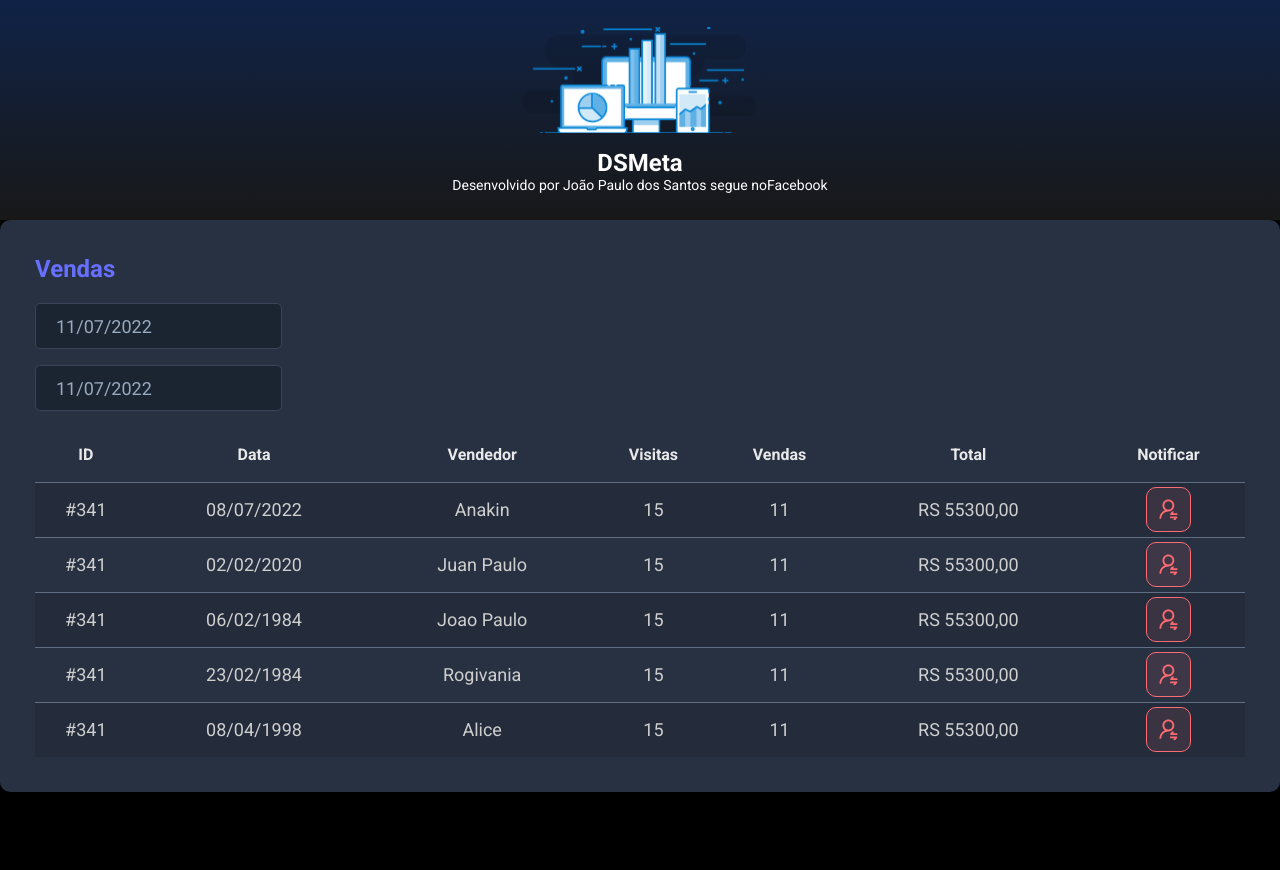
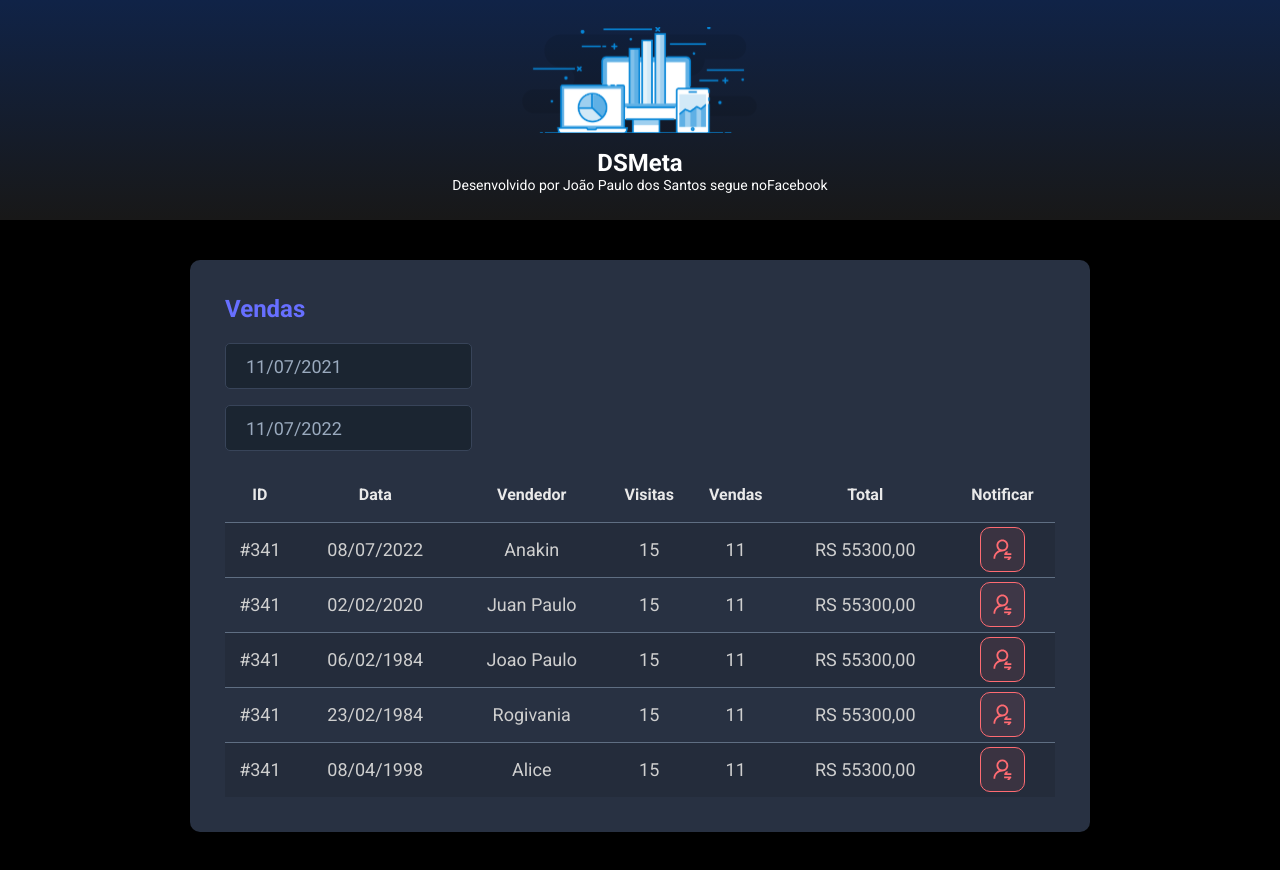
Before and after one commit to jps198/dsmeta, a React (Vite) app in the folder frontend/: page / in a window 1280 px wide. Before the commit the page ends 800 px from the top, so only its background shows below. Built offline with nearby package versions, Linux system fonts and the light colour scheme.

Commit message:
useState

```diff
--- a/frontend/src/components/Header/index.tsx
+++ b/frontend/src/components/Header/index.tsx
@@ -1,6 +1,6 @@
 import logo from "../../assets/img/logo.svg";
 
-import './styles.css'
+import './styles.css';
 
 function Header() {
   return (
--- a/frontend/src/components/NotificationButton/index.tsx
+++ b/frontend/src/components/NotificationButton/index.tsx
@@ -1,6 +1,6 @@
-import icon from '../../assets/img/notification-icon.svg'
+import icon from '../../assets/img/notification-icon.svg';
 
-import './styles.css'
+import './styles.css';
 
 function NotificationButton() {
   return (
--- a/frontend/src/components/SalesCard/index.tsx
+++ b/frontend/src/components/SalesCard/index.tsx
@@ -1,3 +1,4 @@
+import { useState } from "react";
 import DatePicker from "react-datepicker";
 import "react-datepicker/dist/react-datepicker.css";
 
@@ -5,22 +6,29 @@
 import "./styles.css";
 
 function SalesCard() {
+
+  const min = new Date(new Date().setDate(new Date().getDate() - 365));
+  const max = new Date();
+
+  const [minDate, setMinDate] = useState(min);
+  const [maxDate, setMaxDate] = useState(max);
+
   return (
     <div className="card">
       <h2 className="sales-title">Vendas</h2>
       <div>
         <div className="form-control-container">
           <DatePicker
-            selected={new Date()}
-            onChange={(date: Date) => {}}
+            selected={minDate}
+            onChange={(date: Date) => setMinDate(date)}
             className="form-control"
             dateFormat="dd/MM/yyyy"
           />
         </div>
         <div className="form-control-container">
           <DatePicker
-            selected={new Date()}
-            onChange={(date: Date) => {}}
+            selected={maxDate}
+            onChange={(date: Date) => setMaxDate(date)}
             className="form-control"
             dateFormat="dd/MM/yyyy"
           />
--- a/frontend/src/index.css
+++ b/frontend/src/index.css
@@ -19,3 +19,13 @@
   color: unset;
   text-decoration: none;
 }
+
+.container{
+  width: 100%;
+  max-width: 900px; /*largura maxima*/
+  margin: auto; /* Alinhar ao centro*/
+}
+
+#sales{
+  padding: 40px 10px;/*delimitar espacamento interno*/
+}
```
Also changed, not shown: frontend/src/main.tsx (+4 -4 lines).
